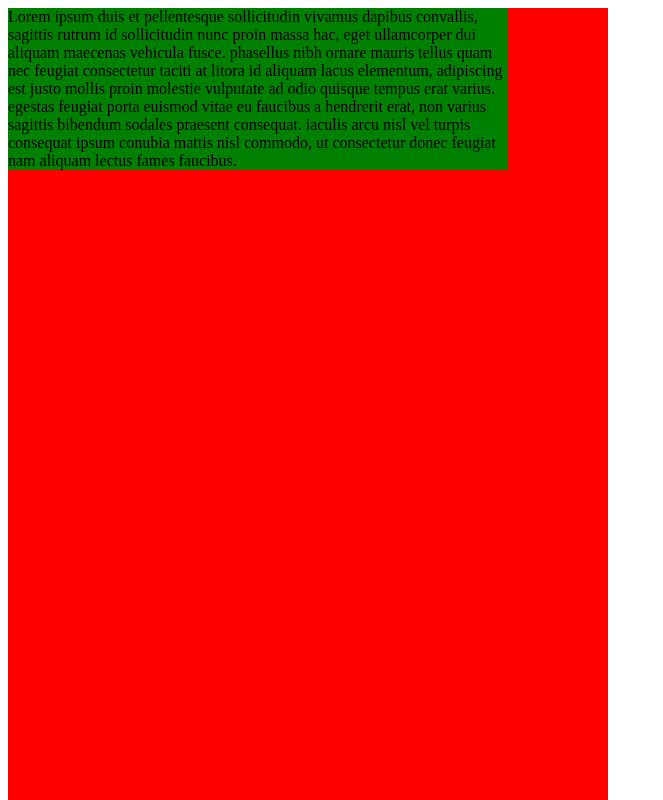
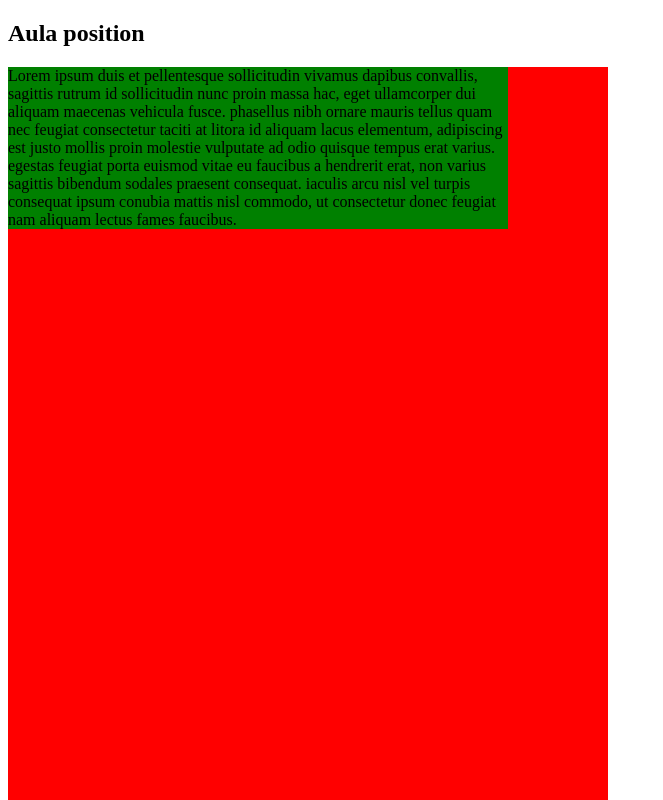
Before and after one commit to JadiellyL/estudoonlinecss3, a plain HTML site: page aula16/index.html in a window 1280 px wide. Shown: the top 800 px of the page, without its empty margins (0-663 px from the left). Drawn offline with Linux system fonts and the light colour scheme.

Commit message:
Refatoração - aula 16 - Position

```diff
--- a/aula16/index.html
+++ b/aula16/index.html
@@ -6,6 +6,7 @@
 	<link rel="stylesheet" type="text/css" href="css/style.css">
 </head>
 <body>
+	<h2>Aula position</h2>
 	<div id="conteudo">
 		<div id="texto">
 			Lorem ipsum duis et pellentesque sollicitudin vivamus dapibus convallis, sagittis rutrum id sollicitudin nunc proin massa hac, eget ullamcorper dui aliquam maecenas vehicula fusce. phasellus nibh ornare mauris tellus quam nec feugiat consectetur taciti at litora id aliquam lacus elementum, adipiscing est justo mollis proin molestie vulputate ad odio quisque tempus erat varius. egestas feugiat porta euismod vitae eu faucibus a hendrerit erat, non varius sagittis bibendum sodales praesent consequat. iaculis arcu nisl vel turpis consequat ipsum conubia mattis nisl commodo, ut consectetur donec feugiat nam aliquam lectus fames faucibus.
```
